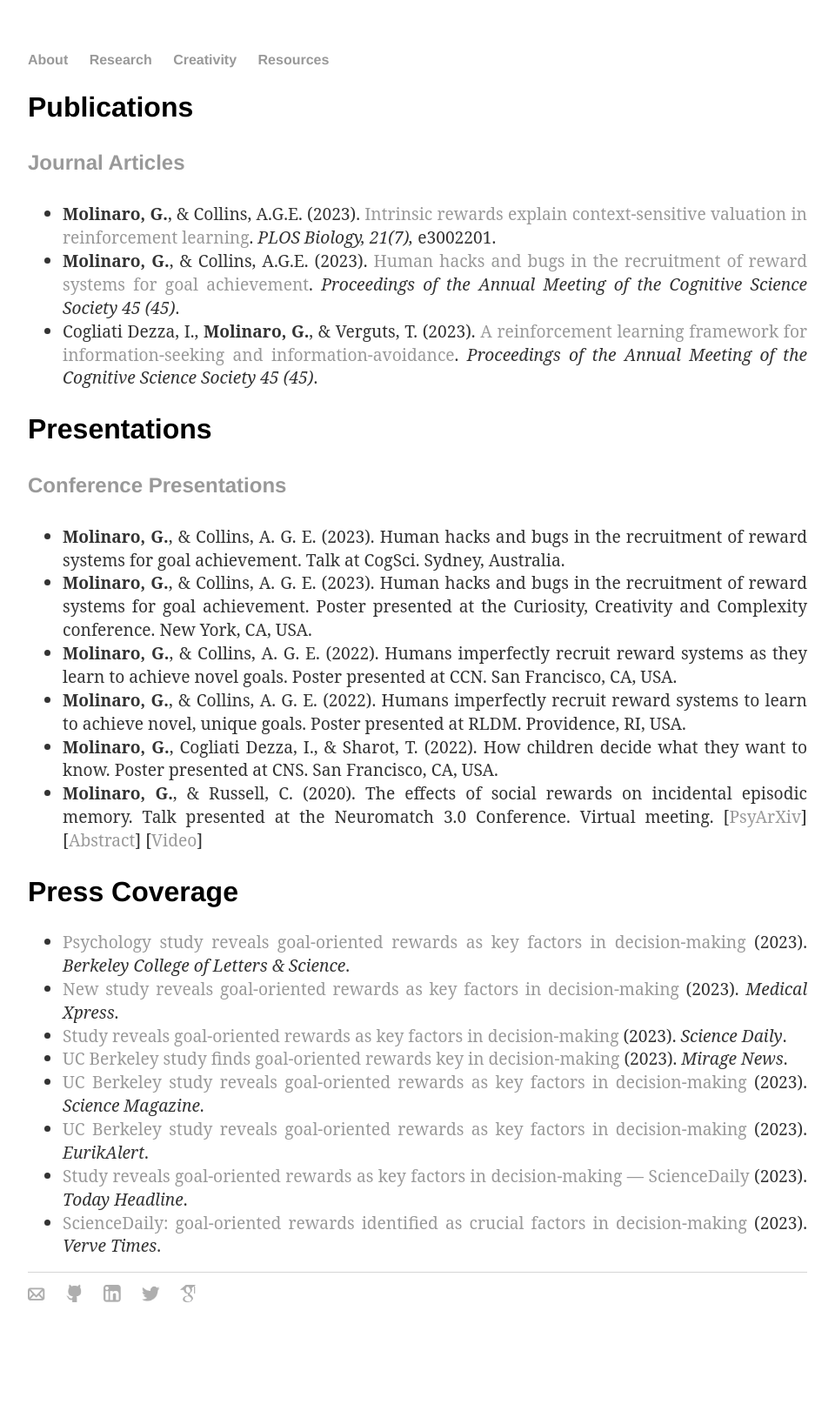
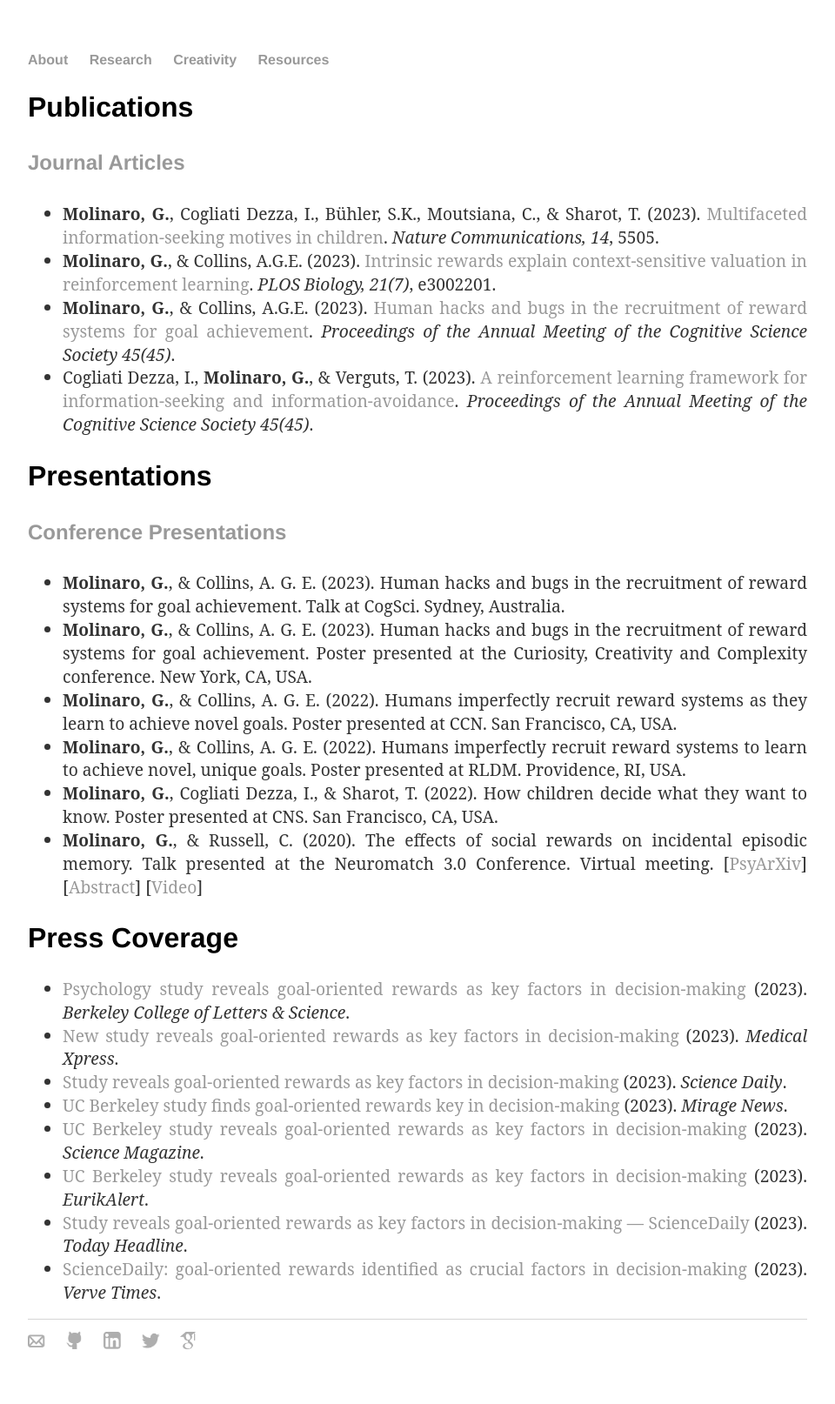
Before and after one commit to gaiamolinaro/gaiamolinaro.github.io, a Jekyll site: the page built from research/index.html, in a window 1280 px wide. Shown: the whole page at 87% size, without its empty margins (160-1120 px from the left). Built offline with Jekyll 4.4.1, drawn with Linux system fonts in a browser that asks for light colours; nearby versions of some CDN libraries; before the commit the page ends 1560 px from its top, so only the background shows below that.

Commit message:
Added Nat Comm paper

```diff
--- a/research/index.html
+++ b/research/index.html
@@ -15,15 +15,18 @@ title: Research | Gaia Molinaro
     /ul  -->
     <h4>Journal Articles</h4>
     <ul>
+        <li class="p-li"><b>Molinaro, G.</b>, Cogliati Dezza, I., Bühler, S.K., Moutsiana, C., & Sharot, T. (2023).
+            <a href="https://www.nature.com/articles/s41467-023-40971-x" target="_blank">Multifaceted information-seeking motives in children</a>.
+            <i>Nature Communications, 14</i>, 5505.</li>
         <li class="p-li"><b>Molinaro, G.</b>, & Collins, A.G.E. (2023).
             <a href="https://doi.org/10.1371/journal.pbio.3002201" target="_blank">Intrinsic rewards explain context-sensitive valuation in reinforcement learning</a>.
-            <i>PLOS Biology, 21(7),</i> e3002201.</li>
+            <i>PLOS Biology, 21(7)</i>, e3002201.</li>
         <li class="p-li"><b>Molinaro, G.</b>, & Collins, A.G.E. (2023).
             <a href="https://escholarship.org/uc/item/3j9533hq" target="_blank">Human hacks and bugs in the recruitment of reward systems for goal achievement</a>.
-            <i>Proceedings of the Annual Meeting of the Cognitive Science Society 45 (45)</i>.</li>
+            <i>Proceedings of the Annual Meeting of the Cognitive Science Society 45(45)</i>.</li>
         <li class="p-li">Cogliati Dezza, I., <b>Molinaro, G.</b>, & Verguts, T. (2023).
             <a href="https://escholarship.org/uc/item/71d9j52c" target="_blank">A reinforcement learning framework for information-seeking and information-avoidance</a>.
-            <i>Proceedings of the Annual Meeting of the Cognitive Science Society 45 (45)</i>.</li>
+            <i>Proceedings of the Annual Meeting of the Cognitive Science Society 45(45)</i>.</li>
     </ul>
 </div><!-- /.blurb -->
 <div class="blurb">
```
